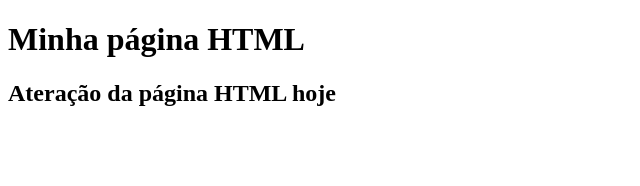
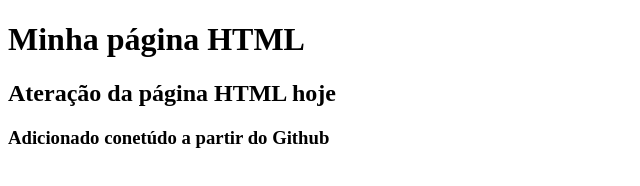
Before and after one commit to bruno-corral/gama-no-github, a plain HTML site: page index.html in a window 1280 px wide. Shown: the whole page, without its empty margins (0-640 px from the left). Drawn offline with Linux system fonts and the light colour scheme.

Commit message:
Atualização a partir do Github

```diff
--- a/index.html
+++ b/index.html
@@ -8,5 +8,6 @@
     <body>
         <h1>Minha página HTML</h1>
         <h2>Ateração da página HTML hoje</h2>
+        <h3>Adicionado conetúdo a partir do Github</h3>
     </body>
 </html>
```
